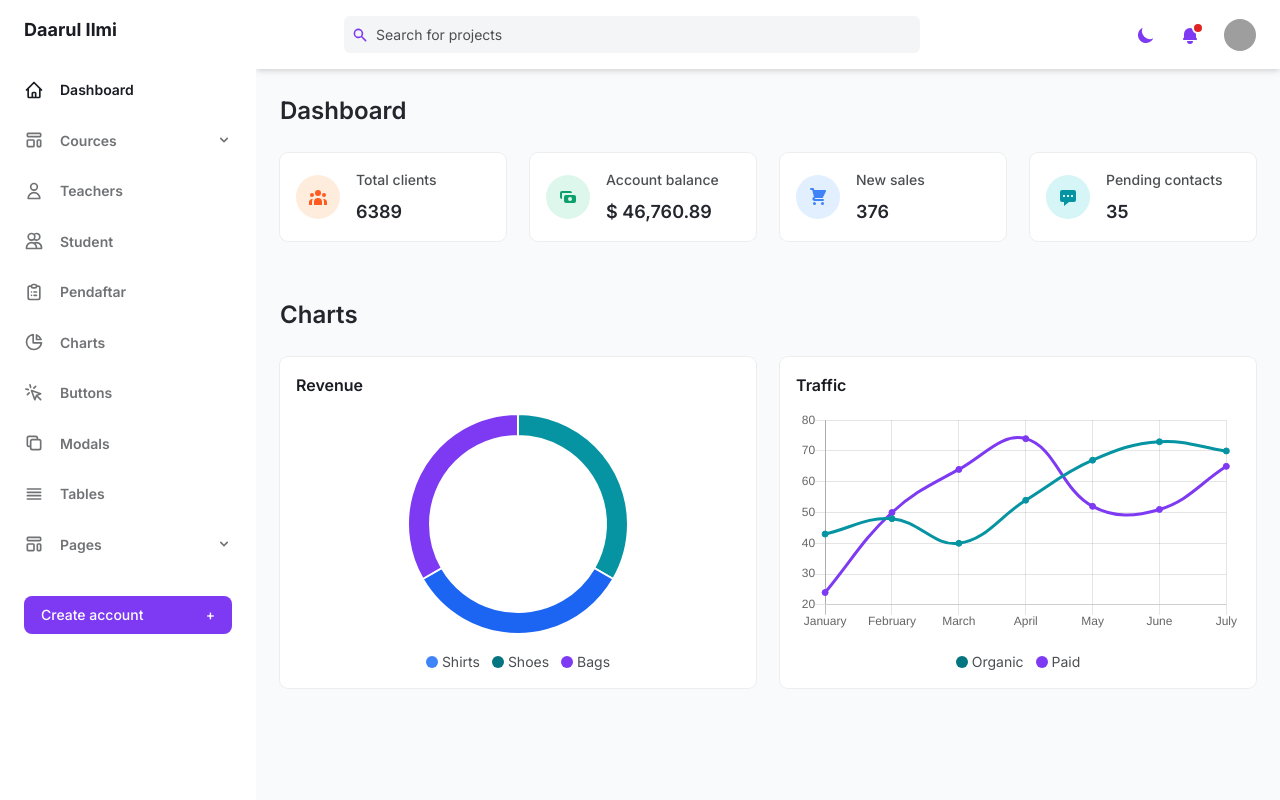
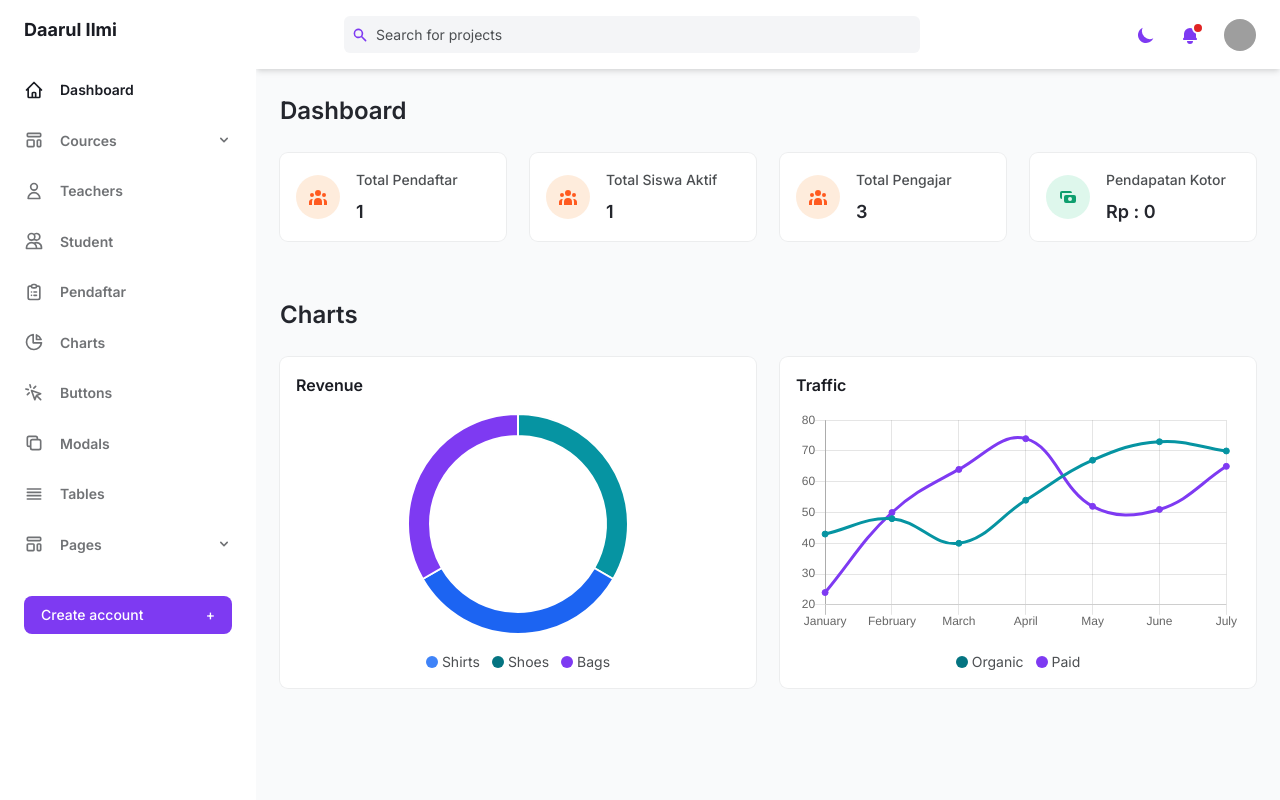
Before and after one commit to rifqimunawar/daarul-lara, a Laravel app: page /dashboard in a window 1280 px wide. Run offline with Laravel 10, Linux system fonts and the light colour scheme; data comes from the database, SQL or seed files in the repository; tables that the repository leaves empty hold one stand-in row (values such as "Sample post"); grey boxes are pictures that could not be loaded.

Commit message:
statistic dashboard

```diff
--- a/app/Http/Controllers/CourceController.php
+++ b/app/Http/Controllers/CourceController.php
@@ -109,7 +109,7 @@ class CourceController extends Controller
           $cource->img =  $newFileName;
         }
 
-        dd($cource);
+        // dd($cource);
         $cource->save();
 
         // dd($cource);
--- a/app/Http/Controllers/DashboardController.php
+++ b/app/Http/Controllers/DashboardController.php
@@ -2,11 +2,18 @@
 
 namespace App\Http\Controllers;
 
+use App\Models\Student;
+use App\Models\Teacher;
 use Illuminate\Http\Request;
 
 class DashboardController extends Controller
 {
   public function index() {
-    return view('dashboard.index');
+    $student = Student ::all();
+    $studentAktif = Student ::where('status', 1)->get();
+    $pengajar = Teacher::all();
+    $pendapatanKotor = Student::where('status', 1)->sum('harga');
+
+    return view('dashboard.index', compact('student', 'studentAktif', 'pengajar', 'pendapatanKotor'));
   }
 }
--- a/resources/views/dashboard/index.blade.php
+++ b/resources/views/dashboard/index.blade.php
@@ -21,10 +21,46 @@
                     </div>
                     <div>
                         <p class="mb-2 text-sm font-medium text-gray-600 dark:text-gray-400">
-                            Total clients
+                            Total Pendaftar
                         </p>
                         <p class="text-lg font-semibold text-gray-700 dark:text-gray-200">
-                            6389
+                            {{ $student->count() }}
+                        </p>
+                    </div>
+                </div>
+                <!-- Card -->
+                <div class="flex items-center p-4 bg-white rounded-lg shadow-xs dark:bg-gray-800">
+                    <div class="p-3 mr-4 text-orange-500 bg-orange-100 rounded-full dark:text-orange-100 dark:bg-orange-500">
+                        <svg class="w-5 h-5" fill="currentColor" viewBox="0 0 20 20">
+                            <path
+                                d="M13 6a3 3 0 11-6 0 3 3 0 016 0zM18 8a2 2 0 11-4 0 2 2 0 014 0zM14 15a4 4 0 00-8 0v3h8v-3zM6 8a2 2 0 11-4 0 2 2 0 014 0zM16 18v-3a5.972 5.972 0 00-.75-2.906A3.005 3.005 0 0119 15v3h-3zM4.75 12.094A5.973 5.973 0 004 15v3H1v-3a3 3 0 013.75-2.906z">
+                            </path>
+                        </svg>
+                    </div>
+                    <div>
+                        <p class="mb-2 text-sm font-medium text-gray-600 dark:text-gray-400">
+                            Total Siswa Aktif
+                        </p>
+                        <p class="text-lg font-semibold text-gray-700 dark:text-gray-200">
+                          {{ $studentAktif->count() }}
+                        </p>
+                    </div>
+                </div>
+                <!-- Card -->
+                <div class="flex items-center p-4 bg-white rounded-lg shadow-xs dark:bg-gray-800">
+                    <div class="p-3 mr-4 text-orange-500 bg-orange-100 rounded-full dark:text-orange-100 dark:bg-orange-500">
+                        <svg class="w-5 h-5" fill="currentColor" viewBox="0 0 20 20">
+                            <path
+                                d="M13 6a3 3 0 11-6 0 3 3 0 016 0zM18 8a2 2 0 11-4 0 2 2 0 014 0zM14 15a4 4 0 00-8 0v3h8v-3zM6 8a2 2 0 11-4 0 2 2 0 014 0zM16 18v-3a5.972 5.972 0 00-.75-2.906A3.005 3.005 0 0119 15v3h-3zM4.75 12.094A5.973 5.973 0 004 15v3H1v-3a3 3 0 013.75-2.906z">
+                            </path>
+                        </svg>
+                    </div>
+                    <div>
+                        <p class="mb-2 text-sm font-medium text-gray-600 dark:text-gray-400">
+                            Total Pengajar
+                        </p>
+                        <p class="text-lg font-semibold text-gray-700 dark:text-gray-200">
+                          {{ $pengajar->count() }}
                         </p>
                     </div>
                 </div>
@@ -39,15 +75,16 @@
                     </div>
                     <div>
                         <p class="mb-2 text-sm font-medium text-gray-600 dark:text-gray-400">
-                            Account balance
+                            Pendapatan Kotor
                         </p>
                         <p class="text-lg font-semibold text-gray-700 dark:text-gray-200">
-                            $ 46,760.89
-                        </p>
+                          Rp : <span id="formattedPendapatanKotor">{{ number_format($pendapatanKotor)  }} </span>
+                      </p>
+
                     </div>
                 </div>
                 <!-- Card -->
-                <div class="flex items-center p-4 bg-white rounded-lg shadow-xs dark:bg-gray-800">
+                {{-- <div class="flex items-center p-4 bg-white rounded-lg shadow-xs dark:bg-gray-800">
                     <div class="p-3 mr-4 text-blue-500 bg-blue-100 rounded-full dark:text-blue-100 dark:bg-blue-500">
                         <svg class="w-5 h-5" fill="currentColor" viewBox="0 0 20 20">
                             <path
@@ -63,9 +100,9 @@
                             376
                         </p>
                     </div>
-                </div>
+                </div> --}}
                 <!-- Card -->
-                <div class="flex items-center p-4 bg-white rounded-lg shadow-xs dark:bg-gray-800">
+                {{-- <div class="flex items-center p-4 bg-white rounded-lg shadow-xs dark:bg-gray-800">
                     <div class="p-3 mr-4 text-teal-500 bg-teal-100 rounded-full dark:text-teal-100 dark:bg-teal-500">
                         <svg class="w-5 h-5" fill="currentColor" viewBox="0 0 20 20">
                             <path fill-rule="evenodd"
@@ -81,7 +118,7 @@
                             35
                         </p>
                     </div>
-                </div>
+                </div> --}}
             </div>
 
             <!-- New Table -->
@@ -617,3 +654,12 @@
         </div>
     </main>
 @endsection
+<script>
+  function numberFormat(number) {
+      return number.toString().replace(/\B(?=(\d{3})+(?!\d))/g, ",");
+  }
+
+  // Ambil nilai pendapatan kotor dan format
+  const pendapatanKotor = {{ $pendapatanKotor }};
+  document.getElementById("formattedPendapatanKotor").textContent = numberFormat(pendapatanKotor);
+  </script>
```
